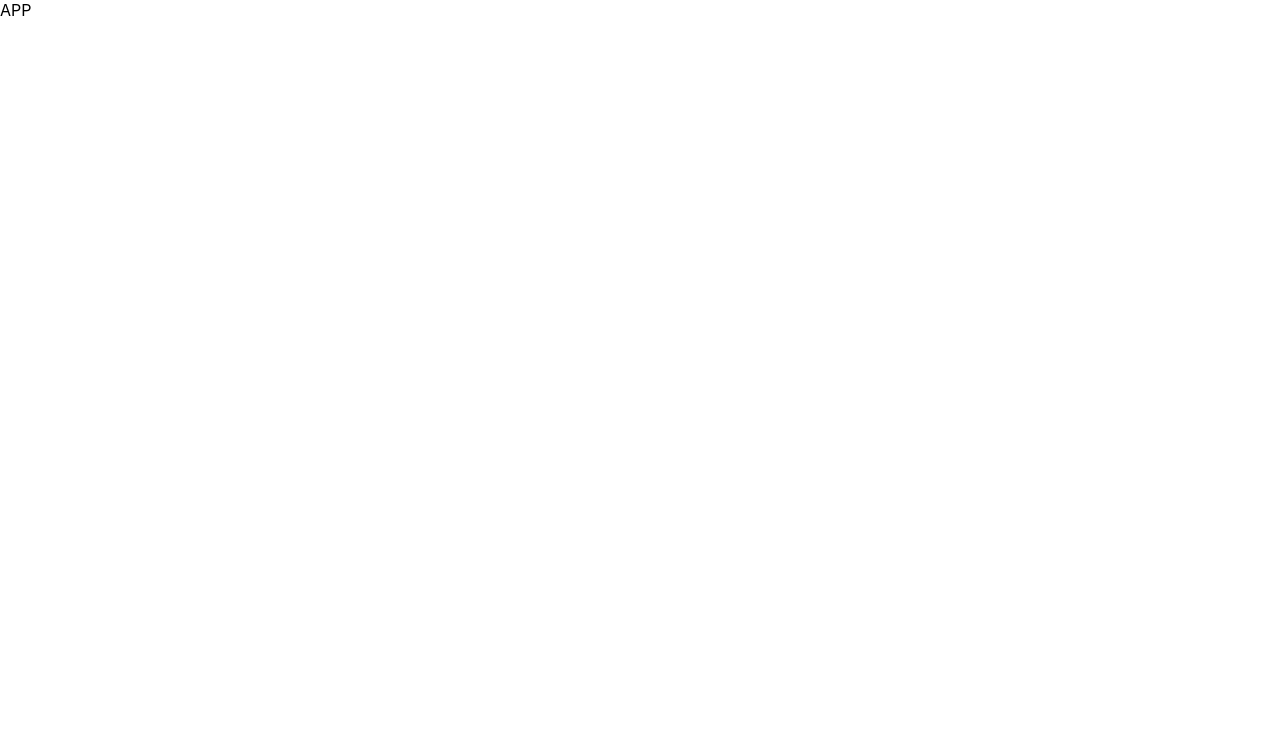
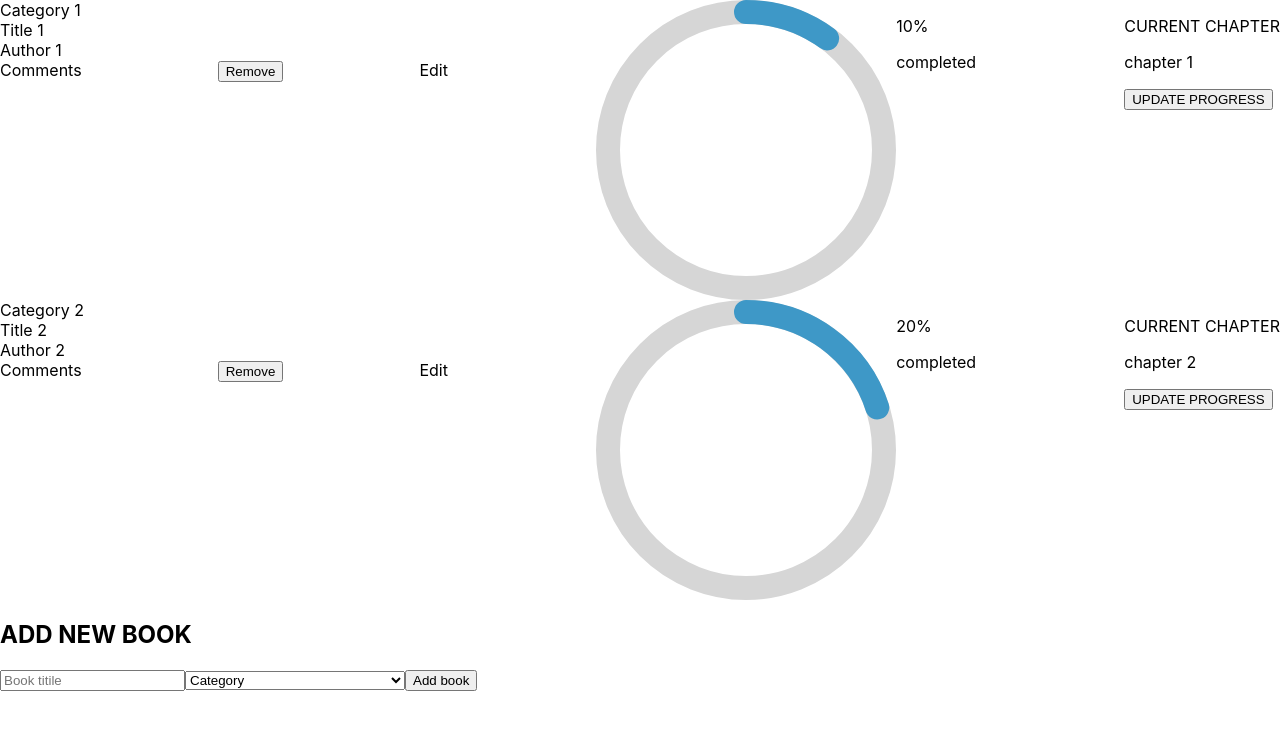
Before and after one commit to M0rrighan/react-bookstore, a React (Create React App) app: page / in a window 1280 px wide. Shown: the top 730 px of the page. Built offline with nearby package versions, Linux system fonts and the light colour scheme.

Commit message:
Install react router dom; edit App.js: add routes for pages

```diff
--- a/package.json
+++ b/package.json
@@ -11,6 +11,7 @@
     "react-circular-progressbar": "^2.0.4",
     "react-dom": "^17.0.2",
     "react-redux": "^7.2.6",
+    "react-router-dom": "^6.2.2",
     "react-scripts": "5.0.0",
     "redux": "^4.1.2",
     "web-vitals": "^2.1.4"
--- a/src/App.js
+++ b/src/App.js
@@ -1,11 +1,28 @@
+import React from 'react';
+import { BrowserRouter as Router, Routes, Route } from 'react-router-dom';
+
+import Books from './pages/Books';
+import Categories from './pages/Categories';
+
 import './App.css';
 
-function App() {
-  return (
+const App = () => (
+  // <Router basename="/react-bookstore">
+  <Router>
     <div>
-      APP
+      <Routes>
+        <Route
+          exact
+          path="/"
+          element={<Books />}
+        />
+        <Route
+          path="/Categories"
+          element={<Categories />}
+        />
+      </Routes>
     </div>
-  );
-}
+  </Router>
+);
 
 export default App;
```
